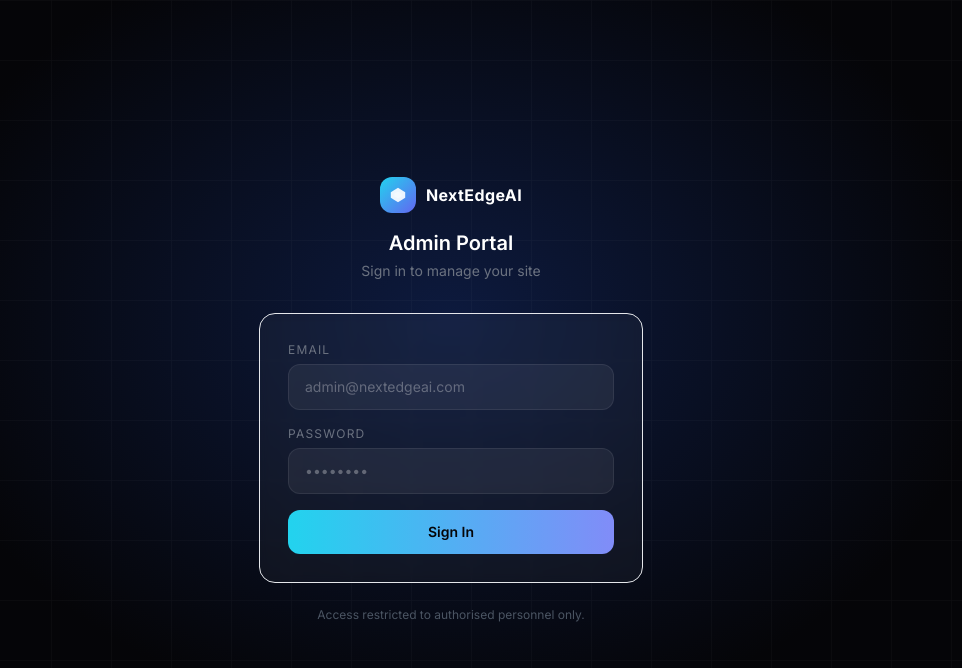
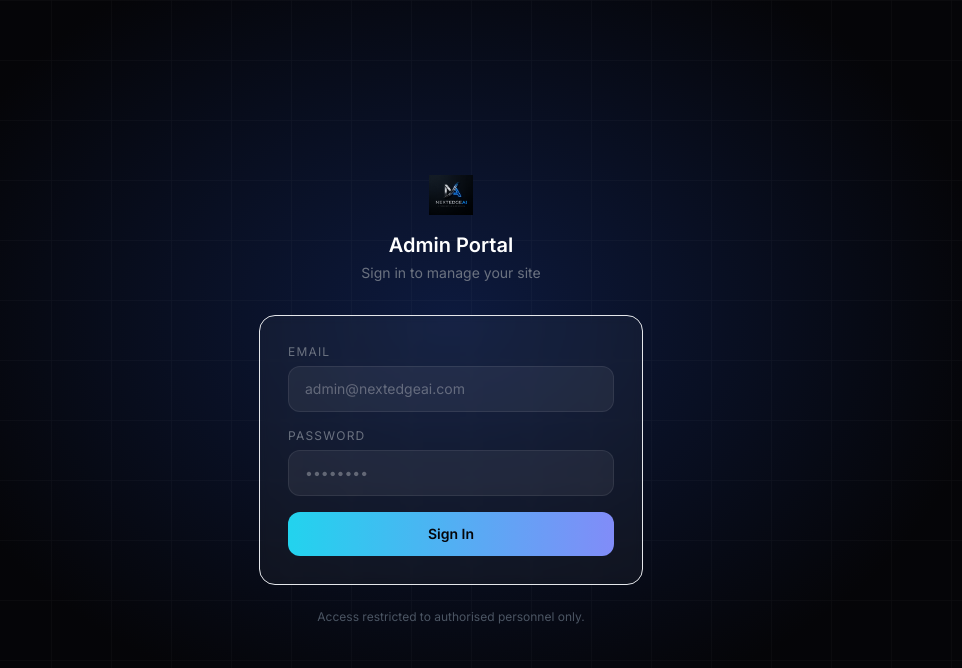
Before and after one commit to arindamgupta077/NextEdgeAi, a Next.js app: page /admin/login in a window 1280 px wide. Shown: the top 668 px of the page, without its empty margins (189-1151 px from the left). Built offline with nearby package versions, Linux system fonts and the light colour scheme.

Commit message:
fix: use logo.png on admin login page

```diff
--- a/app/admin/login/page.tsx
+++ b/app/admin/login/page.tsx
@@ -2,6 +2,7 @@
 
 import { useState } from 'react'
 import { useRouter } from 'next/navigation'
+import Image from 'next/image'
 import { createClient } from '@/lib/supabase/client'
 
 export default function AdminLoginPage() {
@@ -40,13 +41,14 @@ export default function AdminLoginPage() {
         {/* Logo */}
         <div className="text-center mb-8">
           <div className="inline-flex items-center gap-2.5 mb-4">
-            <div className="w-9 h-9 rounded-xl bg-gradient-to-br from-cyan-400 to-indigo-500 flex items-center justify-center">
-              <svg width="18" height="18" viewBox="0 0 20 20" fill="none">
-                <path d="M10 2L18 7V13L10 18L2 13V7L10 2Z" fill="white" fillOpacity=".9"/>
-                <path d="M10 6L14 8.5V11.5L10 14L6 11.5V8.5L10 6Z" fill="white" fillOpacity=".4"/>
-              </svg>
-            </div>
-            <span className="text-white font-bold tracking-wide">NextEdgeAI</span>
+            <Image
+              src="/logo.png"
+              alt="NextEdgeAI Logo"
+              width={160}
+              height={50}
+              className="h-10 w-auto object-contain"
+              priority
+            />
           </div>
           <h1 className="text-xl font-semibold text-white">Admin Portal</h1>
           <p className="text-sm text-gray-500 mt-1">Sign in to manage your site</p>
```
